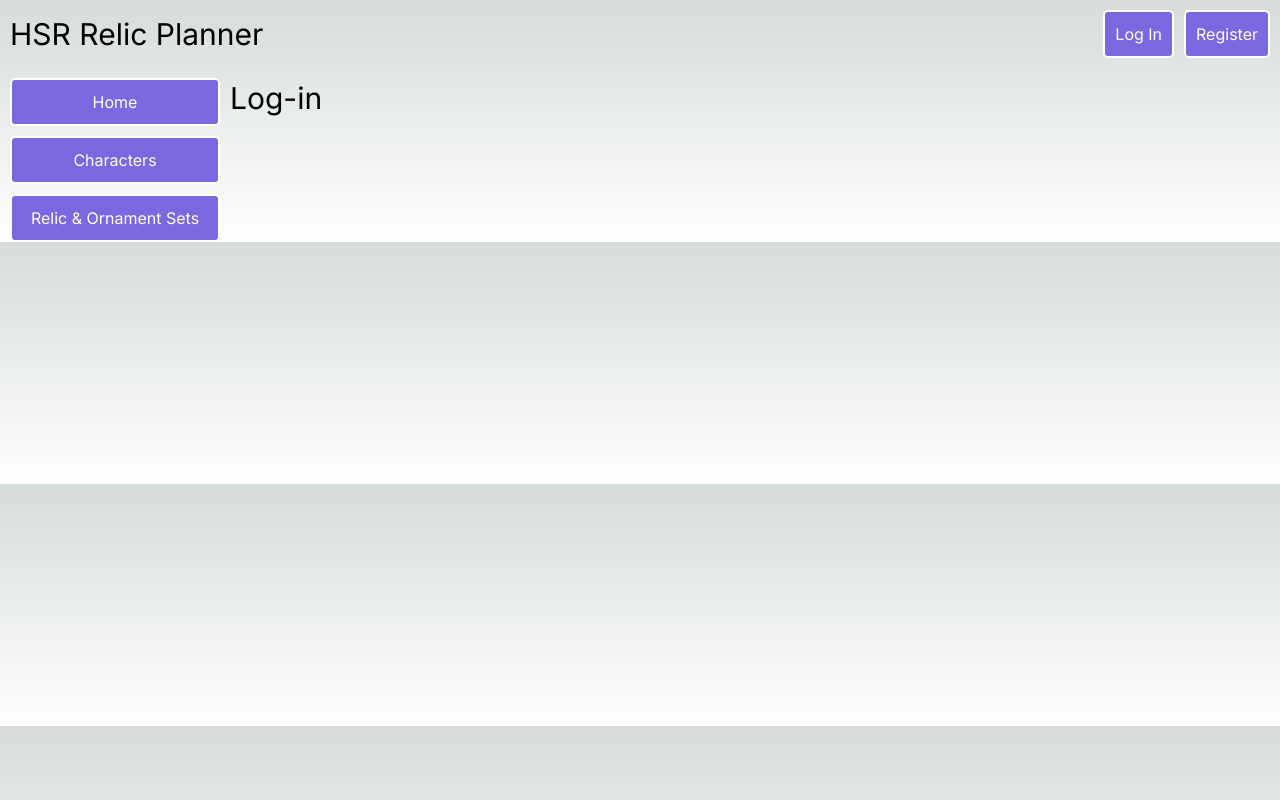
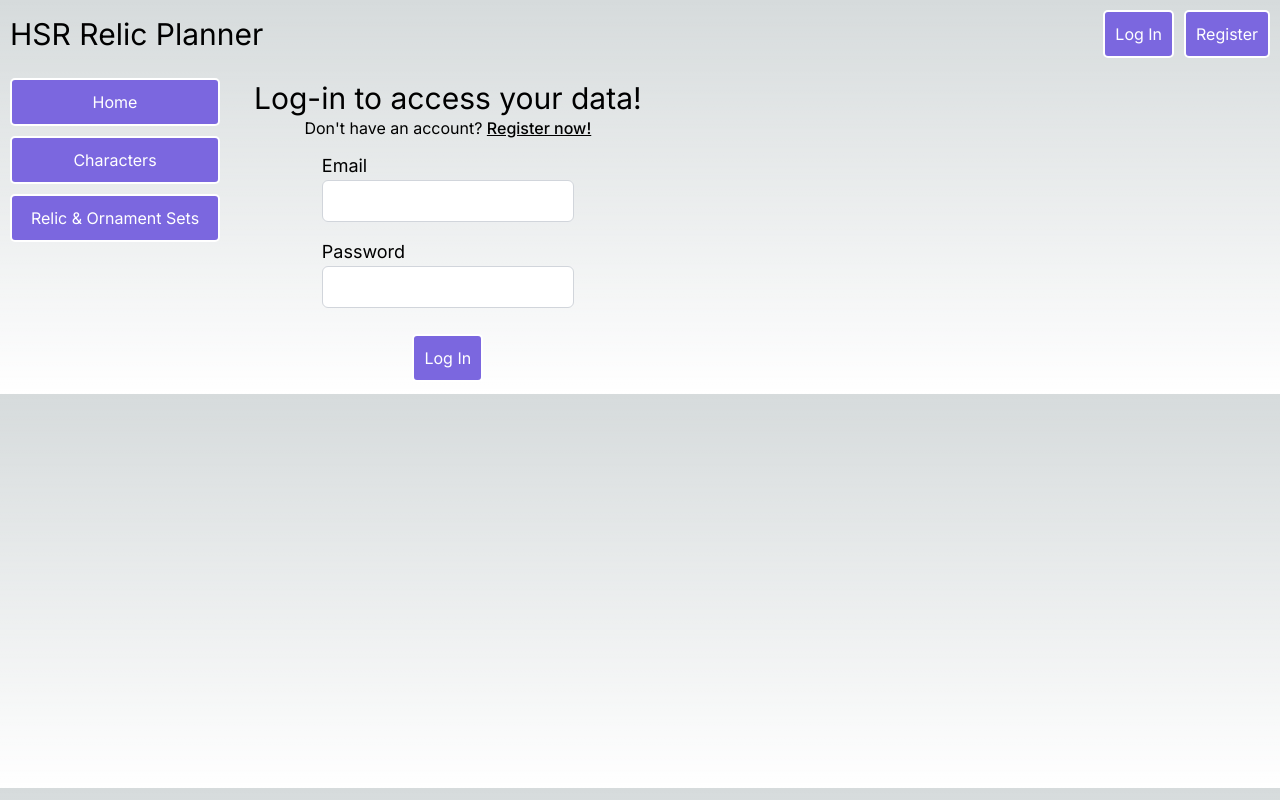
Before and after one commit to pkwlo/hsr-relic-planner, a Next.js app: page /log-in in a window 1280 px wide. Built offline with nearby package versions, Linux system fonts and the light colour scheme.

Commit message:
create login page FE and BE

```diff
--- a/app/log-in/page.tsx
+++ b/app/log-in/page.tsx
@@ -3,19 +3,87 @@
 import React from "react";
 import Sidebar from "@/components/Sidebar";
 import Header from "@/components/Header";
+import Button from "@/components/Button";
 
 export default function Home() {
+  const [email, setEmail] = React.useState<string>("");
+  const [password, setPassword] = React.useState<string>("");
+
   return (
     <>
       <Header />
       <main className="flex flex-row">
         <Sidebar />
-        <div className="flex flex-col">
-          <div className="flex flex-row justify-center py-3">
-            <h3 className="text-3xl">Log-in</h3>
+        <div className="flex flex-col px-6 p-3 items-center">
+          <h3 className="text-3xl">Log-in to access your data!</h3>
+          <p>
+            {"Don't have an account?"}{" "}
+            <a href="/register" style={{ fontWeight: 500 }}>
+              <u>Register now!</u>
+            </a>
+          </p>
+          <div className="flex flex-col pt-3">
+            <label htmlFor="email" className="text-lg">
+              Email
+            </label>
+            <input
+              type="email"
+              id="email"
+              value={email as string}
+              onChange={(e) => setEmail(e.target.value)}
+              name="email"
+              className="p-2 border border-gray-300 rounded-md"
+              style={{
+                marginBottom: "1rem",
+                color: "#272436",
+              }}
+            />
           </div>
+          <div className="flex flex-col">
+            <label htmlFor="password" className="text-lg">
+              Password
+            </label>
+            <input
+              type="password"
+              id="password"
+              value={password as string}
+              onChange={(e) => setPassword(e.target.value)}
+              onKeyDown={(e) => {
+                if (e.key === "Enter") {
+                  logIn(email, password);
+                }
+              }}
+              name="password"
+              className="p-2 border border-gray-300 rounded-md"
+              style={{ marginBottom: "1rem", color: "#272436" }}
+            />
+          </div>
+          <Button text={"Log In"} onClick={() => logIn(email, password)} />
         </div>
       </main>
     </>
   );
 }
+
+const logIn = async (email: string, password: string) => {
+  try {
+    const res = await fetch("/api/logIn", {
+      method: "POST",
+      headers: {
+        "Content-Type": "application/json",
+      },
+      body: JSON.stringify({ email, password }),
+    });
+
+    const data = await res.json();
+
+    if (res.status === 200 && data.success) {
+      window.location.href = "/";
+    } else {
+      alert(data.message);
+      console.error(data.message);
+    }
+  } catch (error) {
+    console.error("Error logging in:", error);
+  }
+};
--- /dev/null
+++ b/pages/api/logIn.ts
@@ -0,0 +1,49 @@
+import { NextApiRequest, NextApiResponse } from "next";
+import clientPromise from "../../lib/mongodb";
+
+export default async function handler(
+  req: NextApiRequest,
+  res: NextApiResponse,
+) {
+  if (req.method !== "POST") {
+    return res.status(405).json({ error: "Method Not Allowed." });
+  }
+
+  const { email, password } = req.body;
+
+  if (!email || !password) {
+    return res.status(400).json({ error: "Email and password are required." });
+  }
+
+  try {
+    const client = await clientPromise;
+    const db = client.db("user-info");
+
+    const user = await db.collection("users").findOne({ email });
+
+    if (user) {
+      if (password === user.password) {
+        return res
+          .status(200)
+          .json({ success: true, message: "Login successful." });
+      } else {
+        return res
+          .status(401)
+          .json({
+            success: false,
+            message: "Incorrect password. Please try again.",
+          });
+      }
+    } else {
+      return res
+        .status(404)
+        .json({
+          success: false,
+          message: "Email does not exist, please register an account.",
+        });
+    }
+  } catch (e) {
+    console.error(e);
+    return res.status(500).json({ error: "An error occurred" });
+  }
+}
```
